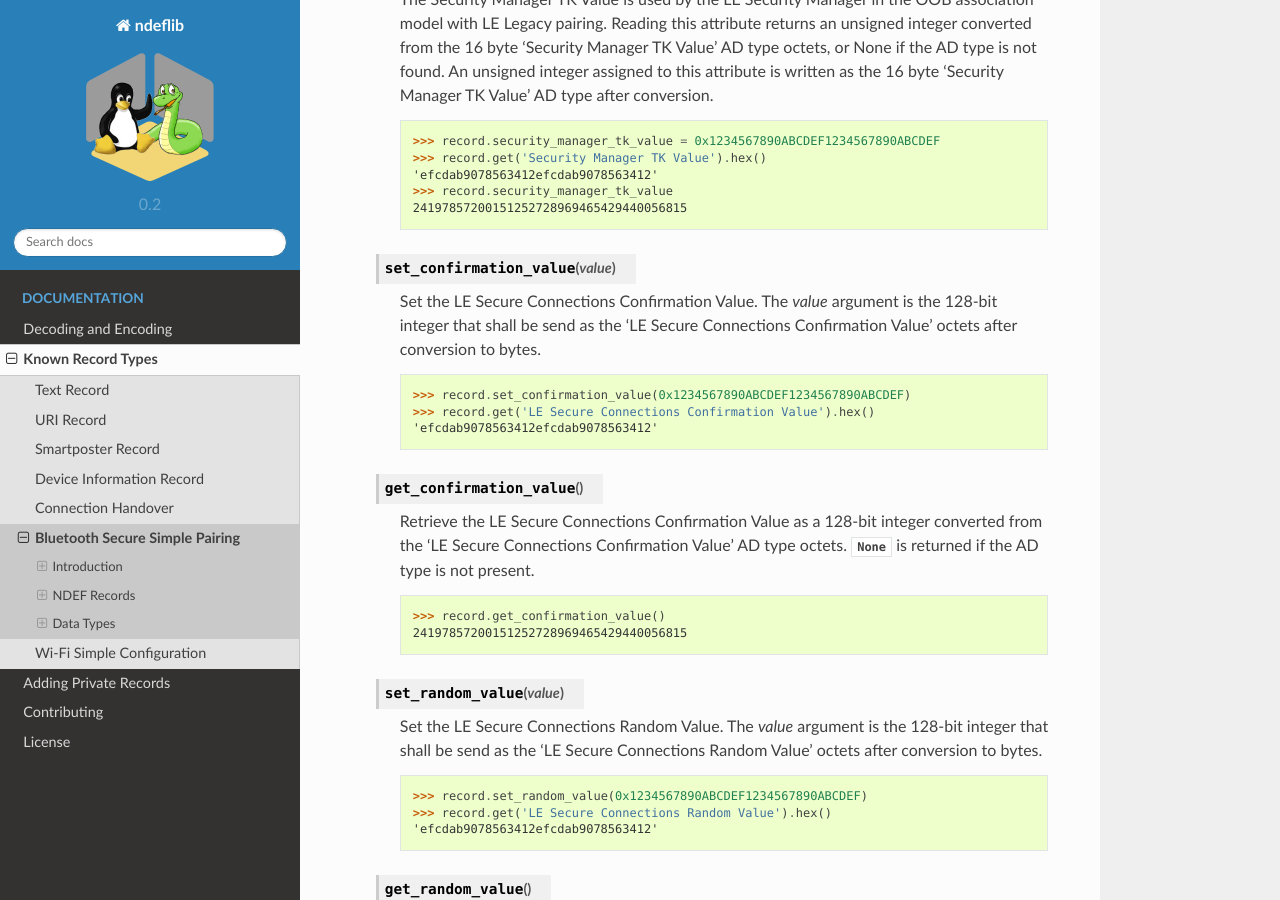
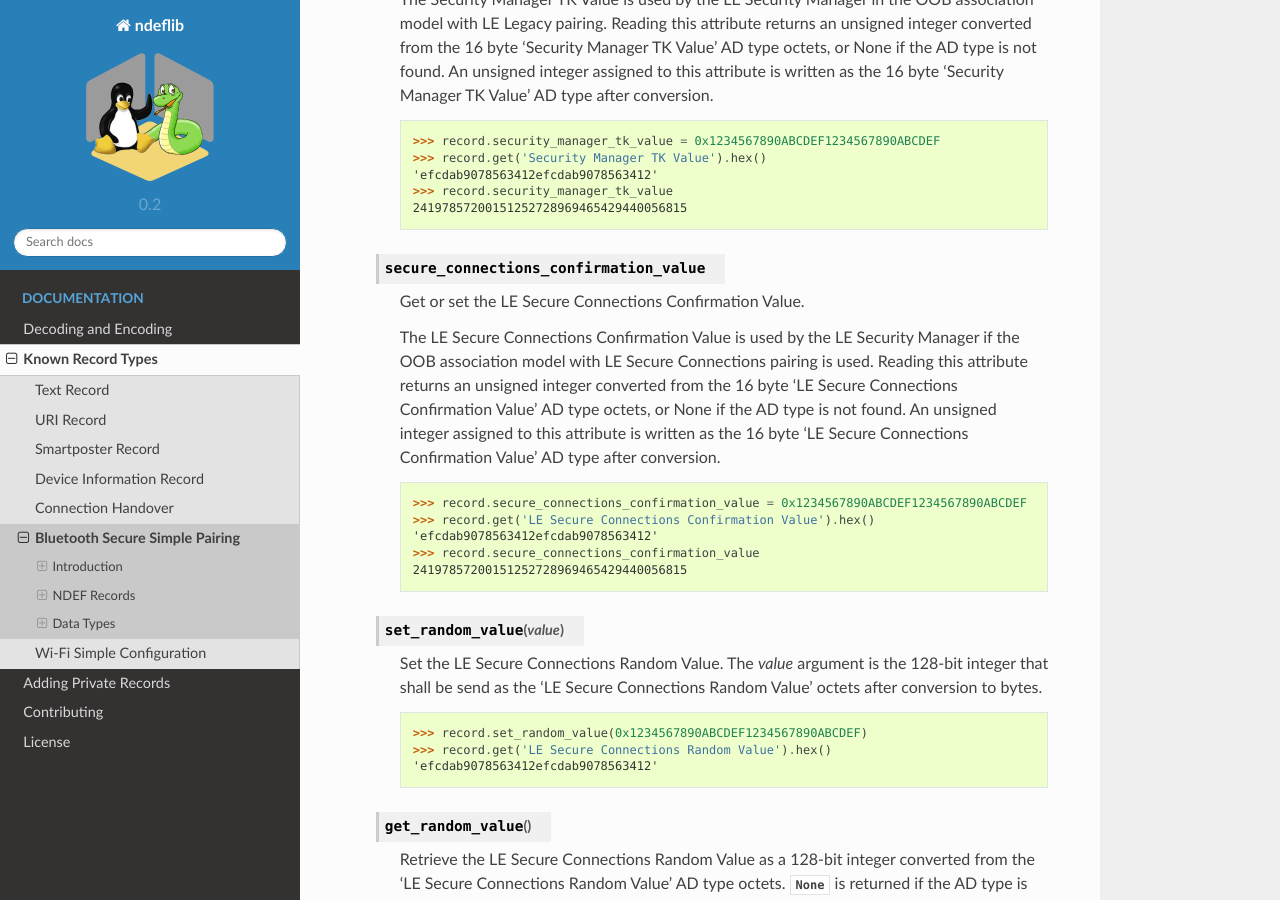
Before and after one commit to nfcpy/ndeflib, a Sphinx documentation site: the page built from docs/records/bluetooth.rst, in a window 1280 px wide and 900 px high, scrolled down 9248 px. Built offline with Sphinx 7.4.7 and the Read the Docs theme 2.0.0, drawn with Linux system fonts in a browser that asks for light colours.

Commit message:
Make property for Sec Mgr Confirmation Value access.

```diff
--- a/docs/records/bluetooth.rst
+++ b/docs/records/bluetooth.rst
@@ -501,23 +501,22 @@
       >>> record.security_manager_tk_value
       24197857200151252728969465429440056815
 
-   .. method:: set_confirmation_value(value)
+   .. attribute:: secure_connections_confirmation_value
 
-      Set the LE Secure Connections Confirmation Value. The *value* argument is
-      the 128-bit integer that shall be send as the 'LE Secure Connections
-      Confirmation Value' octets after conversion to bytes.
+      Get or set the LE Secure Connections Confirmation Value.
 
-      >>> record.set_confirmation_value(0x1234567890ABCDEF1234567890ABCDEF)
+      The LE Secure Connections Confirmation Value is used by the LE Security
+      Manager if the OOB association model with LE Secure Connections pairing is
+      used. Reading this attribute returns an unsigned integer converted from
+      the 16 byte 'LE Secure Connections Confirmation Value' AD type octets, or
+      None if the AD type is not found. An unsigned integer assigned to this
+      attribute is written as the 16 byte 'LE Secure Connections Confirmation
+      Value' AD type after conversion.
+
+      >>> record.secure_connections_confirmation_value = 0x1234567890ABCDEF1234567890ABCDEF
       >>> record.get('LE Secure Connections Confirmation Value').hex()
       'efcdab9078563412efcdab9078563412'
-
-   .. method:: get_confirmation_value()
-
-      Retrieve the LE Secure Connections Confirmation Value as a 128-bit integer
-      converted from the 'LE Secure Connections Confirmation Value' AD type
-      octets. :const:`None` is returned if the AD type is not present.
-
-      >>> record.get_confirmation_value()
+      >>> record.secure_connections_confirmation_value
       24197857200151252728969465429440056815
 
    .. method:: set_random_value(value)
```
Also changed, not shown: 2 other files.
